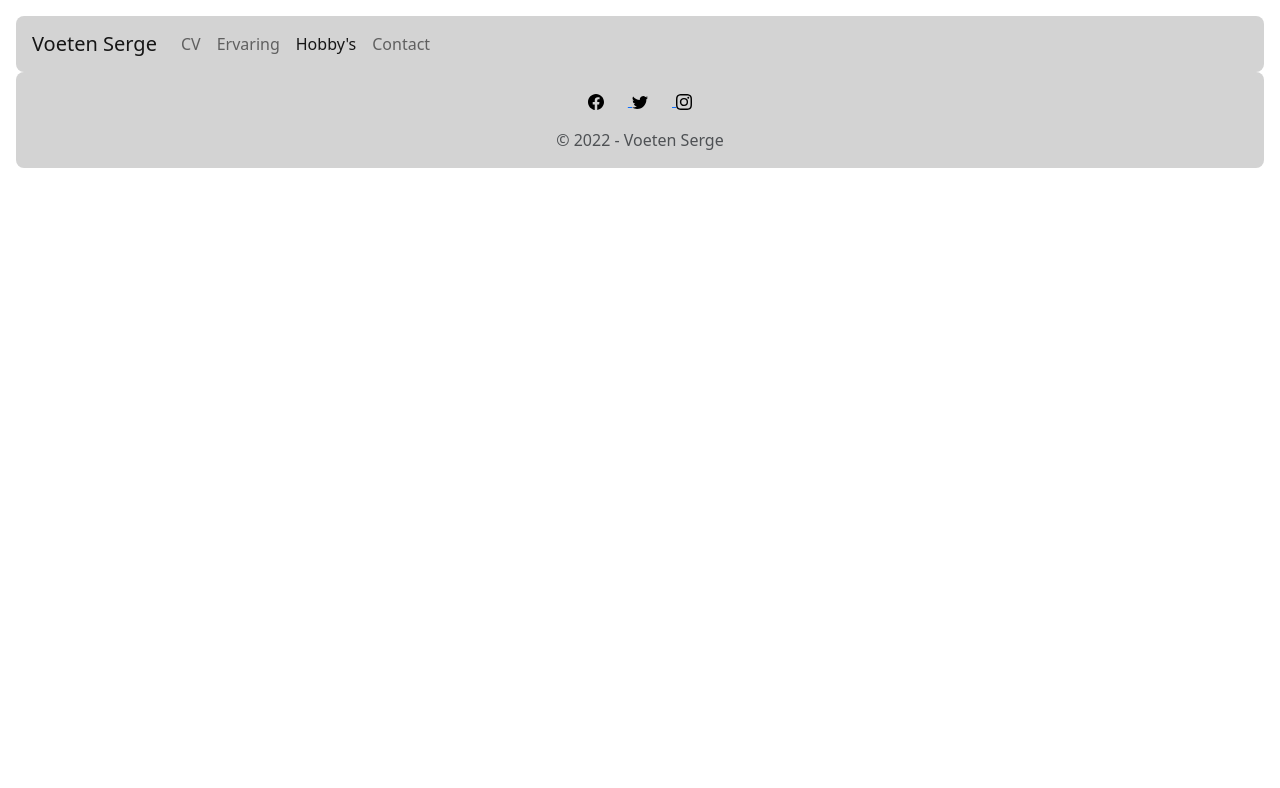
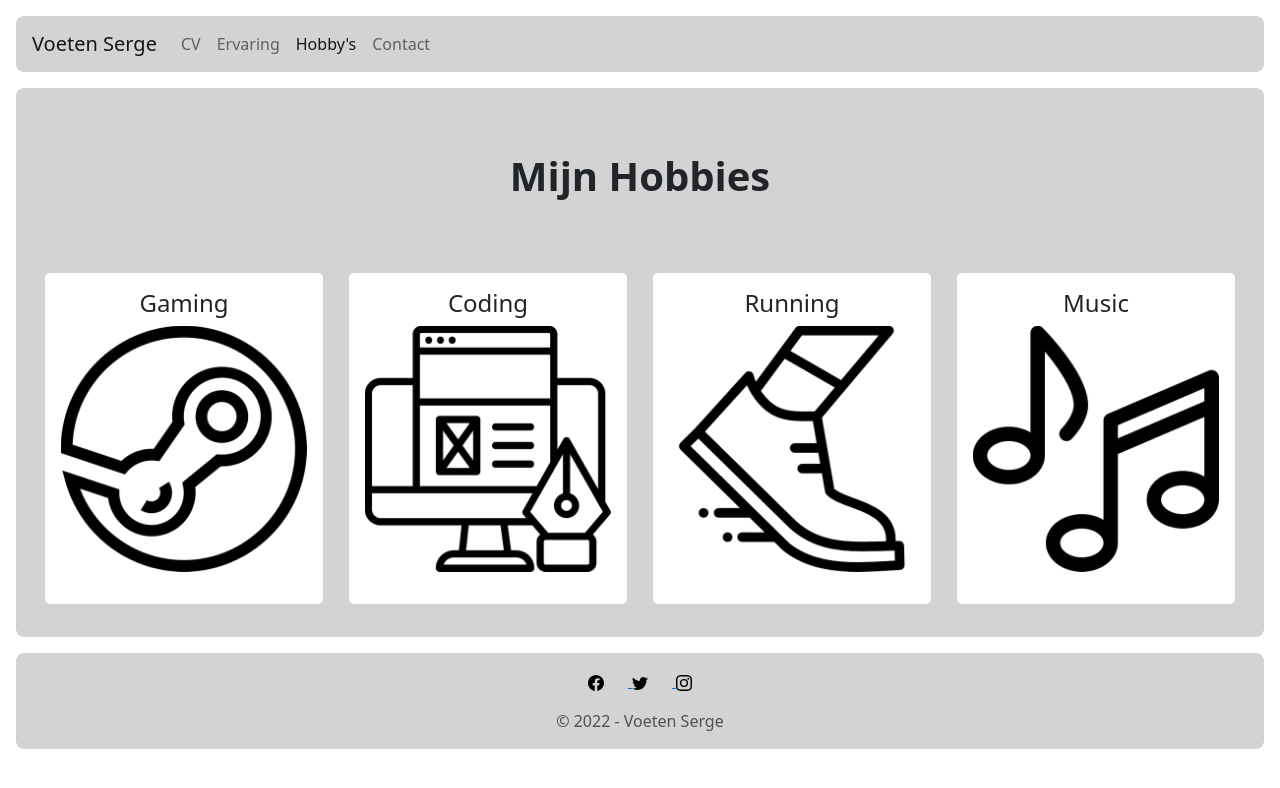
Before and after one commit to r0900811/IT-Topics2-Bootstrap-site, a plain HTML site: page Site Portfolio/hobby.html in a window 1280 px wide. Drawn offline with Linux system fonts and the light colour scheme.

Commit message:
Hobby page added

```diff
--- a/Site Portfolio/hobby.html
+++ b/Site Portfolio/hobby.html
@@ -35,6 +35,77 @@
 
 
 <!--Navigatiebalk-->
+
+<!--4 kolommen / 4 cards-->
+
+<div class="rounded-3 bg-secondary m-3 p-3">
+  <div class="container-fluid">
+    <div class="row">
+        <div class="col">
+            <section class="py-4 py-xl-5">
+                <div class="container">
+                    <div class="text-center">
+                        <h1 class="fw-bold mb-4">Mijn Hobbies</h1>
+                    </div>
+                </div>
+            </section>
+        </div>
+    </div>
+    <div class="row mb-3 bg-secondary">
+        <div class="col-md-3">
+          <div class="card">
+            <div class="card-body">
+              <h4 class="card-title text-center">Gaming</h4>
+                <a href="https://www.steam.com">
+                  <p class="text-center ptext">
+                    <img src="img/steam.png" class="img-fluid">
+                  </p>
+                </a>
+            </div>
+          </div>
+        </div>
+        <div class="col-md-3">
+          <div class="card">
+            <div class="card-body">
+              <h4 class="card-title text-center">Coding</h4>
+                <a href="https://code.visualstudio.com/">
+                  <p class="text-center ptext">
+                    <img src="img/vscode.png" class="img-fluid">
+                  </p>
+                </a>
+            </div>
+          </div>
+        </div>
+        <div class="col-md-3">
+          <div class="card">
+            <div class="card-body">
+              <h4 class="card-title text-center">Running</h4>
+                <a href="https://www.strava.com/athletes/62853084">
+                  <p class="text-center ptext">
+                    <img src="img/running.png" class="img-fluid">
+                  </p>
+                </a>
+            </div>
+          </div>
+        </div>
+        <div class="col-md-3">
+          <div class="card">
+            <div class="card-body">
+              <h4 class="card-title text-center">Music</h4>
+                <a href="https://soundcloud.com/hungry-music/nto-la-cle-des-champs">
+                  <p class="text-center ptext">
+                    <img src="img/nto.png" class="img-fluid">
+                  </p>
+                </a>
+            </div>
+          </div>
+        </div>
+    </div>
+  </div>
+</div>
+
+<!--4 kolommen / 4 cards-->
+
 
 <!--Footer-->
 
```
